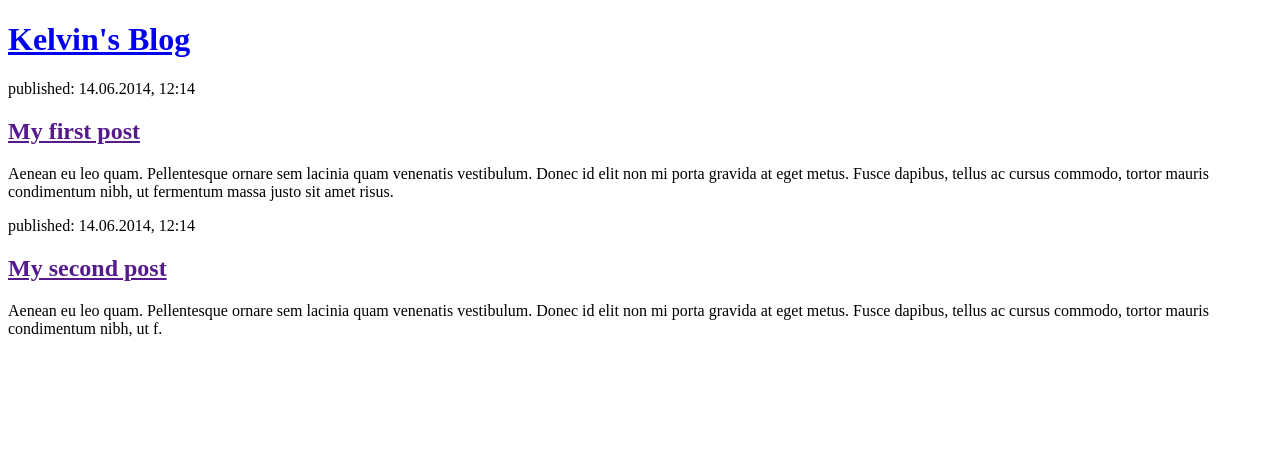
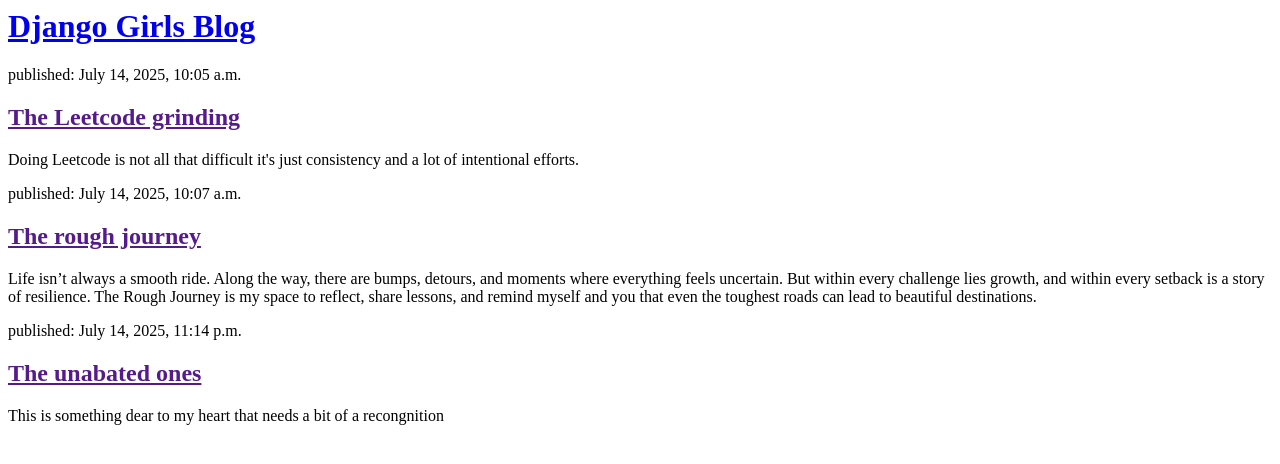
Before and after one commit to Ohm-Kel/my-first-blog, a Django app: page / in a window 1280 px wide. Shown: the top 464 px of the page. Run offline with Django 5.2, Linux system fonts and the light colour scheme; data comes from the database, SQL or seed files in the repository; both versions use the stored data as it was after the commit.

Commit message:
Modified templates to display posts from database

```diff
--- a/blog/templates/blog/post_list.html
+++ b/blog/templates/blog/post_list.html
@@ -1,23 +1,11 @@
-<!DOCTYPE html>
-<html>
-    <head>
-        <title>Kelvin's Blog</title>
-    </head>
-    <body>
-        <header>
-            <h1><a href="/">Kelvin's Blog</a></h1>
-        </header>
+<header>
+    <h1><a href="/">Django Girls Blog</a></h1>
+</header>
 
-        <article>
-            <time>published: 14.06.2014, 12:14</time>
-            <h2><a href="">My first post</a></h2>
-            <p>Aenean eu leo quam. Pellentesque ornare sem lacinia quam venenatis vestibulum. Donec id elit non mi porta gravida at eget metus. Fusce dapibus, tellus ac cursus commodo, tortor mauris condimentum nibh, ut fermentum massa justo sit amet risus.</p>
-        </article>
-
-        <article>
-            <time>published: 14.06.2014, 12:14</time>
-            <h2><a href="">My second post</a></h2>
-            <p>Aenean eu leo quam. Pellentesque ornare sem lacinia quam venenatis vestibulum. Donec id elit non mi porta gravida at eget metus. Fusce dapibus, tellus ac cursus commodo, tortor mauris condimentum nibh, ut f.</p>
-        </article>
-    </body>
-</html>
+{% for post in posts %}
+    <article>
+        <time>published: {{ post.published_date }}</time>
+        <h2><a href="">{{ post.title }}</a></h2>
+        <p>{{ post.text|linebreaksbr }}</p>
+    </article>
+{% endfor %}
--- a/blog/views.py
+++ b/blog/views.py
@@ -1,5 +1,7 @@
 from django.shortcuts import render
+from django.utils import timezone
+from .models import Post
 
-# Create your views here.
 def post_list(request):
-    return render(request, 'blog/post_list.html', {})
+    posts = Post.objects.filter(published_date__lte=timezone.now()).order_by('published_date')
+    return render(request, 'blog/post_list.html', {'posts': posts})
```
Also changed, not shown: db.sqlite3.
